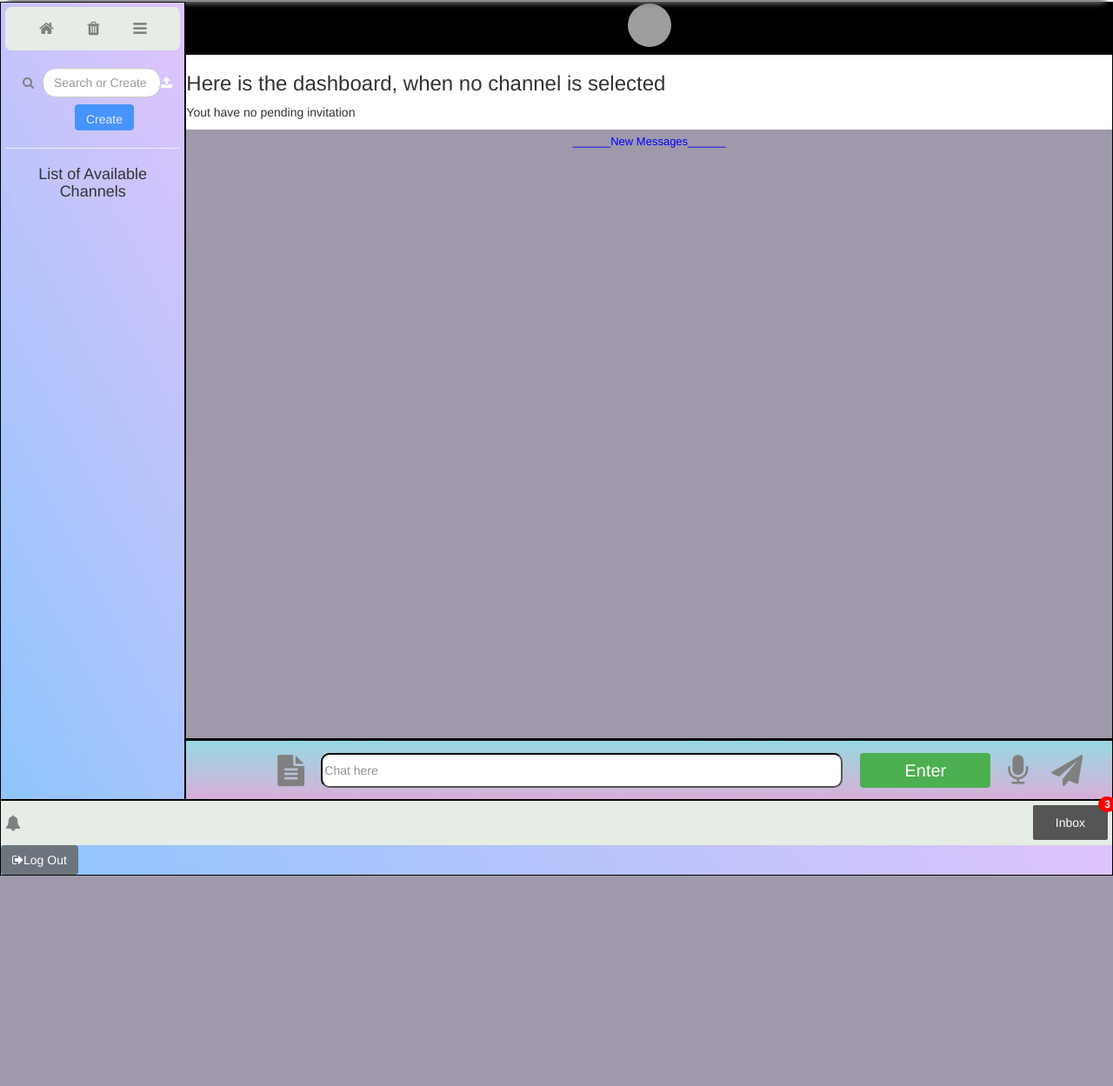
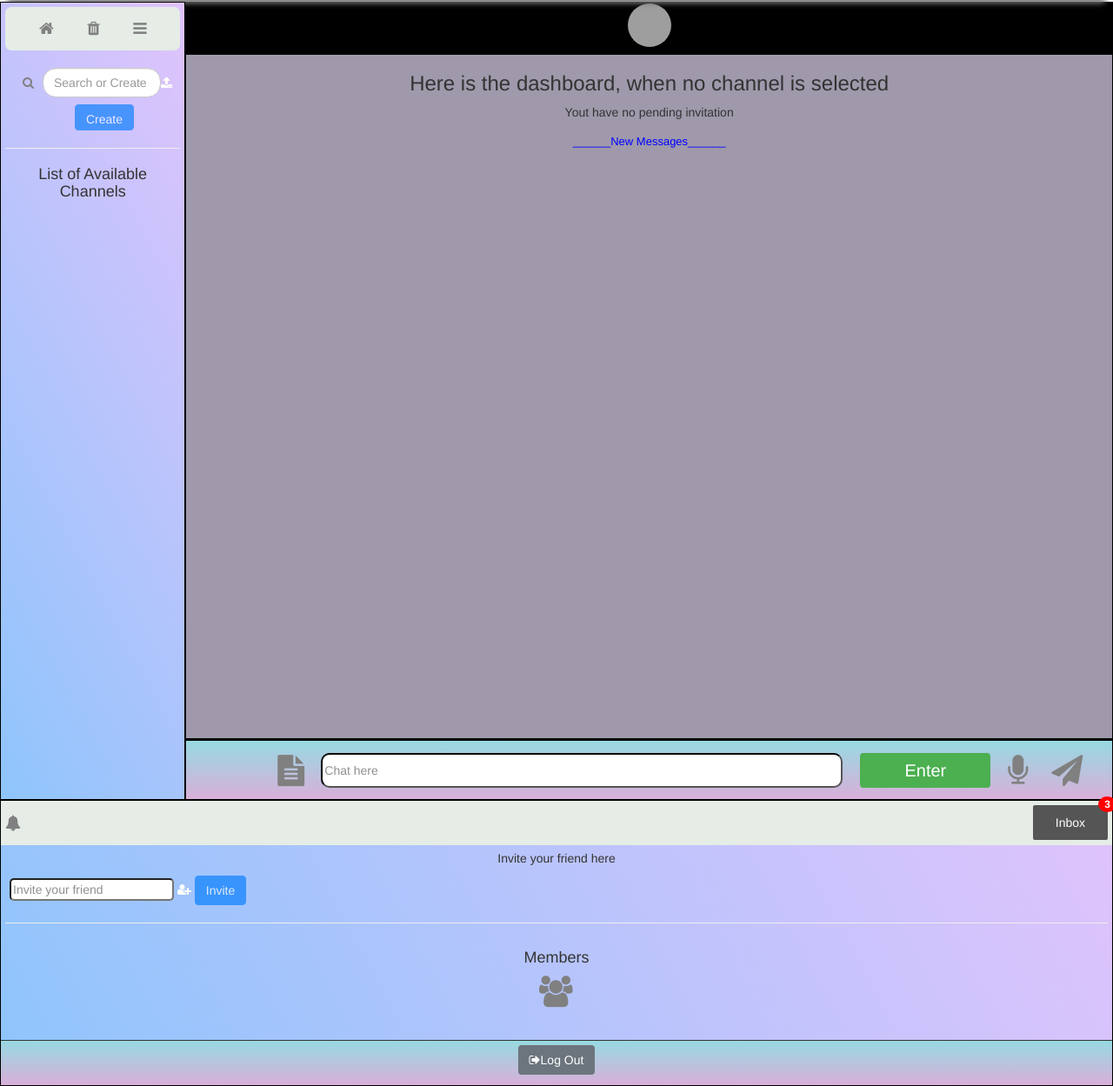
Before and after one commit to tu-vu/Chatroom, a Flask app: page /dashboard in a window 1280 px wide. Shown: the part 70-1319 px from the top of the page at 87% size. Before the commit the page ends 1077 px from the top, so only its background shows below. Run offline with Flask 2, Linux system fonts and the light colour scheme; the visitor is signed in with stand-in values (Sample User, id 1); data comes from the database, SQL or seed files in the repository; data that the repository does not hold is empty; some libraries are stand-ins or nearby versions; grey boxes are pictures that could not be loaded.

Commit message:
"Fix the dashboard style"

```diff
--- a/Chatroom/static/dist/css/dashboard.css
+++ b/Chatroom/static/dist/css/dashboard.css
@@ -152,7 +152,7 @@ html, body{
   background-color: #f1f1f1;
   border-radius: 5px;
   padding: 10px;
-  margin: 10px 0;
+  margin: 10px 0px;
   max-width: 800px;
 }
 
--- a/Chatroom/static/src/js/dashboard.js
+++ b/Chatroom/static/src/js/dashboard.js
@@ -240,7 +240,7 @@ function load_channel_info(channel) {
         const members = document.querySelector("#members");
 
         // Reset message history
-        messages.innerHTML = `<h3>Here is messages history for ${channel.innerHTML} </h3>`;
+        messages.innerHTML = `<h3 class="text-center">Here is messages history for ${channel.innerHTML} </h3>`;
 
         // Reset members
         members.innerHTML = "";
@@ -248,16 +248,18 @@ function load_channel_info(channel) {
         // Display message history
         for(message of data.messages) {
             // messages.innerHTML += `<p>${message.author}: ${message.message} [${message.timestamp}]</p><button>[x]</button>`;
-         messages.innerHTML += `<div class="container darker"><img src="https://encrypted-tbn0.gstatic.com/images?q=tbn%3AANd9GcQJBXTe69hsd20PTB3FIeavA0l_5qNf2eFS-w&usqp=CAU" alt="Avatar">
+         messages.innerHTML += `<div class="container"><img src="https://encrypted-tbn0.gstatic.com/images?q=tbn%3AANd9GcQJBXTe69hsd20PTB3FIeavA0l_5qNf2eFS-w&usqp=CAU" alt="Avatar">
                             <p> ${message.author}: ${message.message}</p>
                             <button type="button" class="btn btn-danger">x</button>
                             <span class="time-right">${message.timestamp}</span></div>`;
         }
 
         // Display members of channel
+        let count = 1;
         for(member of data.members) {
             // members.innerHTML += `<li>${member.username}</li>`;
-            members.innerHTML += `<li class="list-group-item">${member.username}<span class="badge">1</span></li>`;
+            members.innerHTML += `<li class="list-group-item">${member.username}<span class="badge">${count}</span></li>`;
+            count++;
         }
     };
 
--- a/Chatroom/templates/dashboard.html
+++ b/Chatroom/templates/dashboard.html
@@ -13,88 +13,6 @@
 
 {% block body %}
 <div class="container-fluid window">
-   <!--  <div class="row header">
-    </div>
-    <div class="row d-flex flex-row main">
-         <div class="p-2 col-2 section" style="background-color: #8EC5FC;
-                    background-image: linear-gradient(62deg, #8EC5FC 0%, #E0C3FC 100%);" id="left">
-                    <div class="channelsetting d-flex flex-row">
-                          <i class="fa fa-home flex-fill w3-large"></i>
-                          <i class="fa fa-trash flex-fill w3-large"></i>
-                          <i class="fa fa-bars flex-fill w3-large"></i>
-                    </div>
-
-                    <form class="form-inline formstyle" id="new_channel">
-                    <i class="fa fa-search" aria-hidden="true"></i>
-                    <input class="form-control form-control-sm ml-3 w-75" type="text" id="channel_name" placeholder="Search or Create Channel"
-                      aria-label="Find channel" style="border-radius: 15px">
-                    <br>
-                    <button type="submit" id="create" class="btn btn-primary searchbutton"><i class="fa fa-upload" style="color: white;" aria-hidden="true"></i> Create </button>
-                    </form>
-
-                     <hr>
-                    <h4 class="text-center"> List of Available Channels </h4>
-                    <ol id="channels">
-                    </ol>
-                  </div>
-
-                  <div class="flex-fill section d-flex flex-column" style="width: 1030px;" id="mid">
-                     <div style="width: 100%; height: 60px;" class="midheader">
-                      <img src="https://ihuriro.com/user_img/user.png" alt="Paris" width="50" height="50" style="border-radius: 50px;">
-                      </div>
-                     <div class = "d-flex flex-column flex-fill" id="messenger">
-                         <div class="p-2 bd-highlight" style="height: 700px; background-color: #9f99ab" id="messages">
-                           <p class="text-center" style="color: blue; font-size: 13px"> ______New Messages______ </p>
-                           <div id="dashboard" style="background-color: #9f99ab" class="text-center">
-                           </div>
-                         </div>
-
-                         <div class="p-2 flex-fill d-flex flex-row chatbox" style="background-color: #D9AFD9;
-                             background-image: linear-gradient(0deg, #D9AFD9 0%, #97D9E1 100%);">
-                             <i class="fa fa-file-text w3-xxlarge" style="width: 50px; margin-left: 100px;"></i>
-                             <form id="new_message" class="form-inline flex-fill">
-                             <input id="message" type="text" style="border-radius: 10px; border-color: black; outline: none; width: 600px; margin-right: 20px; height: 40px" placeholder="Chat here">
-
-                             <!-- <input type="submit" id="send" value="Send" style="margin-right: 20px"> -->
-                             <!-- <button class="button-style" type="submit" id="send"><span>Enter</span></button>
-                             <i class="fa fa-microphone w3-xxlarge" style="width: 50px;"></i>
-                             <i class="fa fa-send w3-xxlarge" style="width: 50px;"></i>
-                             </form>
-                         </div>
-                     </div>
-                  </div>
-
-                  <div class="d-flex flex-column section" style="background-color: #8EC5FC;
-                      background-image: linear-gradient(62deg, #8EC5FC 0%, #E0C3FC 100%);" id="right">
-                     <div class="p-2 d-flex flex-row" style="background-color: #e5ede6">
-                        <i class="fa fa-bell w3-large flex-fill" style="width: 50px;"></i>
-                        <a class="notification text-white">
-                        <span>Inbox</span>
-                        <span class="badge">3</span>
-                        </a>
-                        <hr>
-                      </div>
-                     <div class="p-2 d-flex flex-column flex-fill">
-                       <p class="text-center"> Invite your friend here </p>
-                       <form style="margin-left: 5px;" id="new_member">
-                       <input type="text" id="username" placeholder="Invite your friend"
-                      aria-label="Find channel" style="border-radius: 5px;">
-                       <button type="submit" id="invite" class="btn btn-primary"><i class="fa fa-user-plus" style="color: white;" aria-hidden="true"></i> Invite </button>
-                       </form>
-                      <hr>
-                      <h4 class="text-center"> Members </h4>
-                      <i class="fa fa-users w3-xxlarge" style="width: 50px; margin-left: 10px; margin-bottom: 5px;"></i>
-                      <ul class="list-group" id="members">
-                      </ul>
-                     </div>
-                     <div class="p-2 bd-highlight d-flex flex-row" style="height: 60px; justify-content: center; border-top: 1px solid; background-color: #D9AFD9;
-                       background-image: linear-gradient(0deg, #D9AFD9 0%, #97D9E1 100%);">
-                       <form action="{{ url_for('auth_bp.logout') }}"  method="get">
-                       <button  class="btn btn-secondary"><i class="fa fa-sign-out" style="color: white;" aria-hidden="true"></i>Log Out</button>
-                       </form>
-                     </div>
-                  </div> -->
-
   <!-- CHANGE #5: Add logged in as feature -->
   <div class="row header">
     <h3>Logged in as {{ current_user.username }}</h3>
@@ -130,13 +48,11 @@
       </div>
 
       <!-- CHANGE #3: Add dashboard, which display pending invitations -->
-      <div id="dashboard"></div>
+      <div id="dashboard" style="background-color: #9f99ab" class="text-center"></div>
 
       <div class = "d-flex flex-column flex-fill" id="messenger">
         <div class="p-2 bd-highlight" style="height: 700px; background-color: #9f99ab" id="messages">
             <p class="text-center" style="color: blue; font-size: 13px"> ______New Messages______ </p>
-            <div id="dashboard" style="background-color: #9f99ab" class="text-center">
-            </div>
         </div>
 
         <div class="p-2 flex-fill d-flex flex-row chatbox" style="background-color: #D9AFD9; background-image: linear-gradient(0deg, #D9AFD9 0%, #97D9E1 100%);">
@@ -164,8 +80,8 @@
       </div>
 
       <!-- CHANGE #4: Add membership div -->
-      <div id="membership">
-        <div class="p-2 d-flex flex-column flex-fill">
+      <div id="membership" class="d-flex flex-column flex-fill">
+        <div class="p-2 d-flex flex-column" style="height: 95%;">
           <p class="text-center"> Invite your friend here </p>
           <form style="margin-left: 5px;" id="new_member">
             <input type="text" id="username" placeholder="Invite your friend"
@@ -183,14 +99,17 @@
           </ul>
         </div>
 
-        <div class="p-2 bd-highlight d-flex flex-row" style="height: 60px; justify-content: center; border-top: 1px solid; background-color: #D9AFD9;
+        <div class="p-2 bd-highlight d-flex flex-row flex-fill" style="height: 60px; justify-content: center; border-top: 1px solid; background-color: #D9AFD9;
           background-image: linear-gradient(0deg, #D9AFD9 0%, #97D9E1 100%);">
+          <form action="{{ url_for('auth_bp.logout') }}"  method="get">
+          <button  class="btn btn-secondary"><i class="fa fa-sign-out" style="color: white;" aria-hidden="true"></i>Log Out</button>
+          </form>
         </div>
       </div>
 
-      <form action="{{ url_for('auth_bp.logout') }}"  method="get">
+      <!-- <form action="{{ url_for('auth_bp.logout') }}"  method="get">
         <button  class="btn btn-secondary"><i class="fa fa-sign-out" style="color: white;" aria-hidden="true"></i>Log Out</button>
-      </form>
+      </form> -->
     </div>
   </div>
 </div>
```
